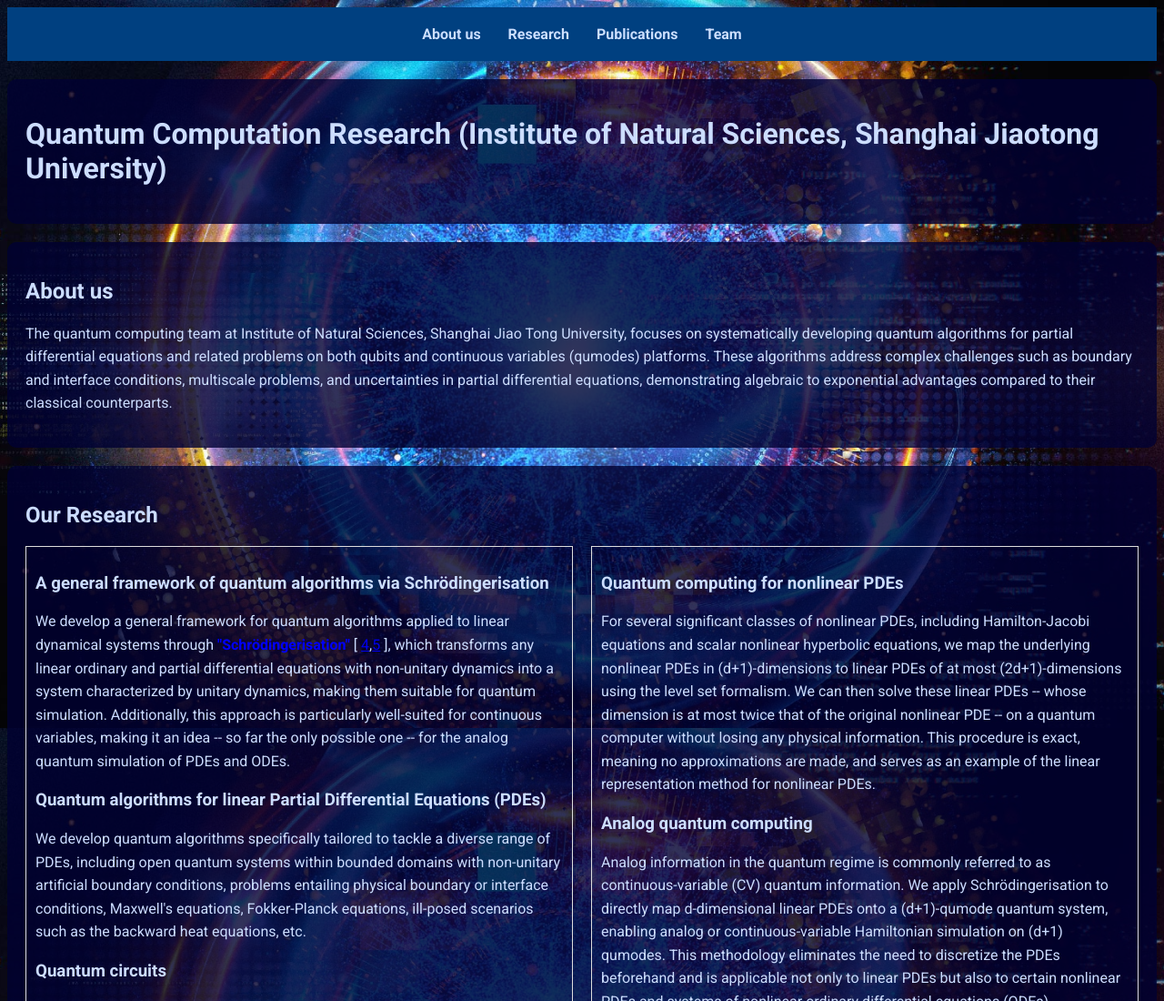
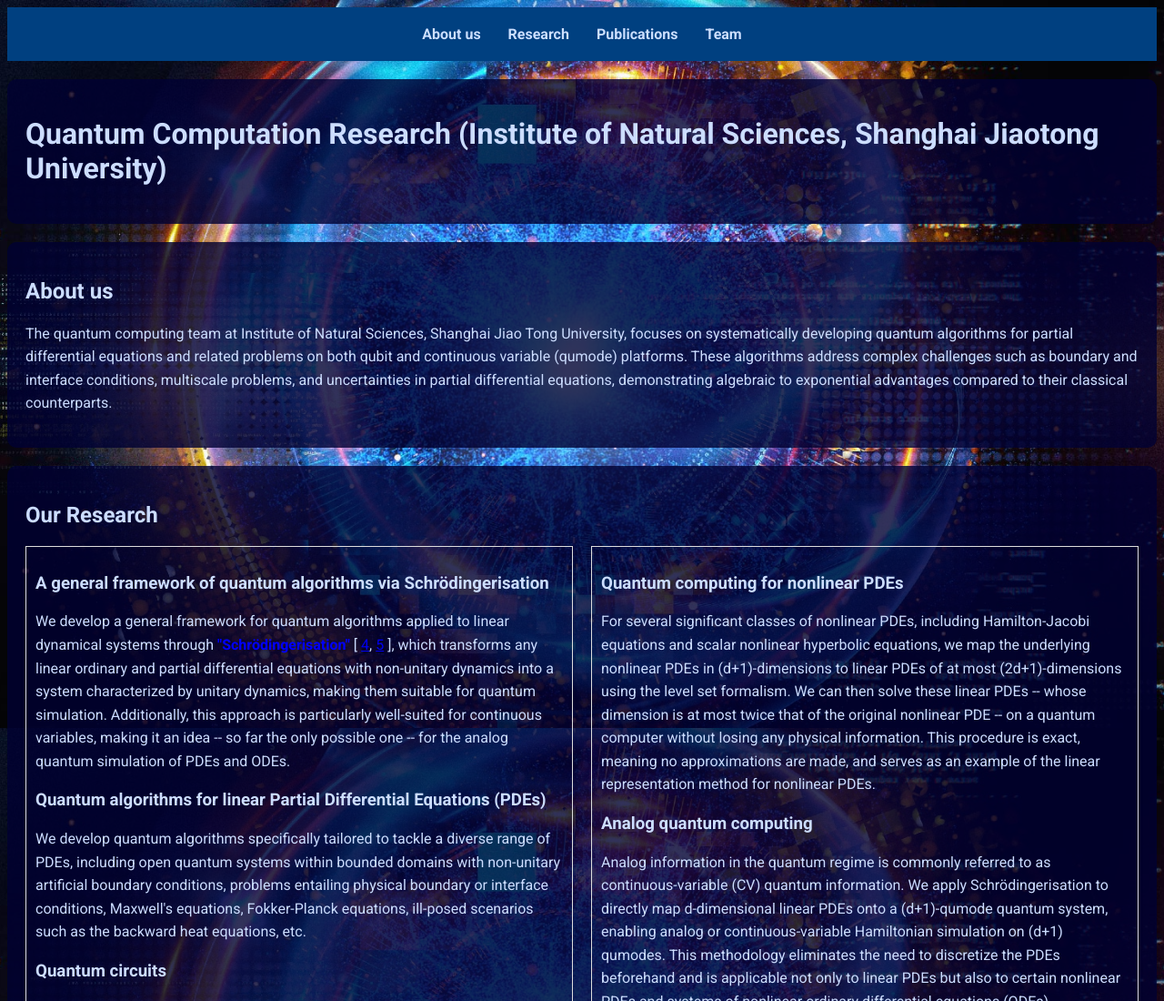
Before and after one commit to starktech23/INS-SJTU-QuantumComputing.github.io, a plain HTML site: page index.html in a window 1280 px wide. Shown: the top 1100 px of the page at 91% size. Drawn offline with Linux system fonts and the light colour scheme.

Commit message:
Update index.html

```diff
--- a/index.html
+++ b/index.html
@@ -77,7 +77,7 @@
     </header>
     <section id="about">
         <h2>About us</h2>
-        <p>The quantum computing team at Institute of Natural Sciences, Shanghai Jiao Tong University, focuses on systematically developing quantum algorithms for partial differential equations and related problems on both qubits and continuous variables (qumodes) platforms.  These algorithms address complex challenges such as boundary and interface conditions, multiscale problems, and uncertainties in partial differential equations, demonstrating algebraic to exponential advantages compared to their classical counterparts.
+        <p>The quantum computing team at Institute of Natural Sciences, Shanghai Jiao Tong University, focuses on systematically developing quantum algorithms for partial differential equations and related problems on both qubit and continuous variable (qumode) platforms.  These algorithms address complex challenges such as boundary and interface conditions, multiscale problems, and uncertainties in partial differential equations, demonstrating algebraic to exponential advantages compared to their classical counterparts.
         </p>
     </section>
     <section id="research">
@@ -85,7 +85,7 @@
         <div class="columns">
             <div>
                 <h3>A general framework of quantum algorithms via Schrödingerisation</h3>
-                <p>We develop a general framework for quantum algorithms applied to linear dynamical systems  through <strong><span style="color: blue;">"Schrödingerisation"</span></strong> [ <a href="https://arxiv.org/abs/2212.13969">4</a>,<a href="https://ins.sjtu.edu.cn/people/shijin/PS/PRA-JLY.pdf">5</a> ], which transforms any linear ordinary and partial differential equations with non-unitary dynamics into a system  characterized by unitary dynamics, making them suitable for quantum simulation. Additionally, this approach is particularly well-suited for continuous variables, making it an idea -- so far the only possible one -- for the analog quantum simulation of PDEs and ODEs.
+                <p>We develop a general framework for quantum algorithms applied to linear dynamical systems  through <strong><span style="color: blue;">"Schrödingerisation"</span></strong> [ <a href="https://arxiv.org/abs/2212.13969">4</a>, <a href="https://ins.sjtu.edu.cn/people/shijin/PS/PRA-JLY.pdf">5</a> ], which transforms any linear ordinary and partial differential equations with non-unitary dynamics into a system  characterized by unitary dynamics, making them suitable for quantum simulation. Additionally, this approach is particularly well-suited for continuous variables, making it an idea -- so far the only possible one -- for the analog quantum simulation of PDEs and ODEs.
                 <h3>Quantum algorithms for linear Partial Differential Equations (PDEs)</h3>
                 <p>We develop quantum algorithms specifically tailored to tackle a diverse range of PDEs, including open quantum systems within bounded domains with non-unitary artificial boundary conditions, problems entailing physical boundary or interface conditions, Maxwell's equations, Fokker-Planck equations, ill-posed scenarios such as the backward heat equations, etc.
                 <h3>Quantum circuits</h3>
```
